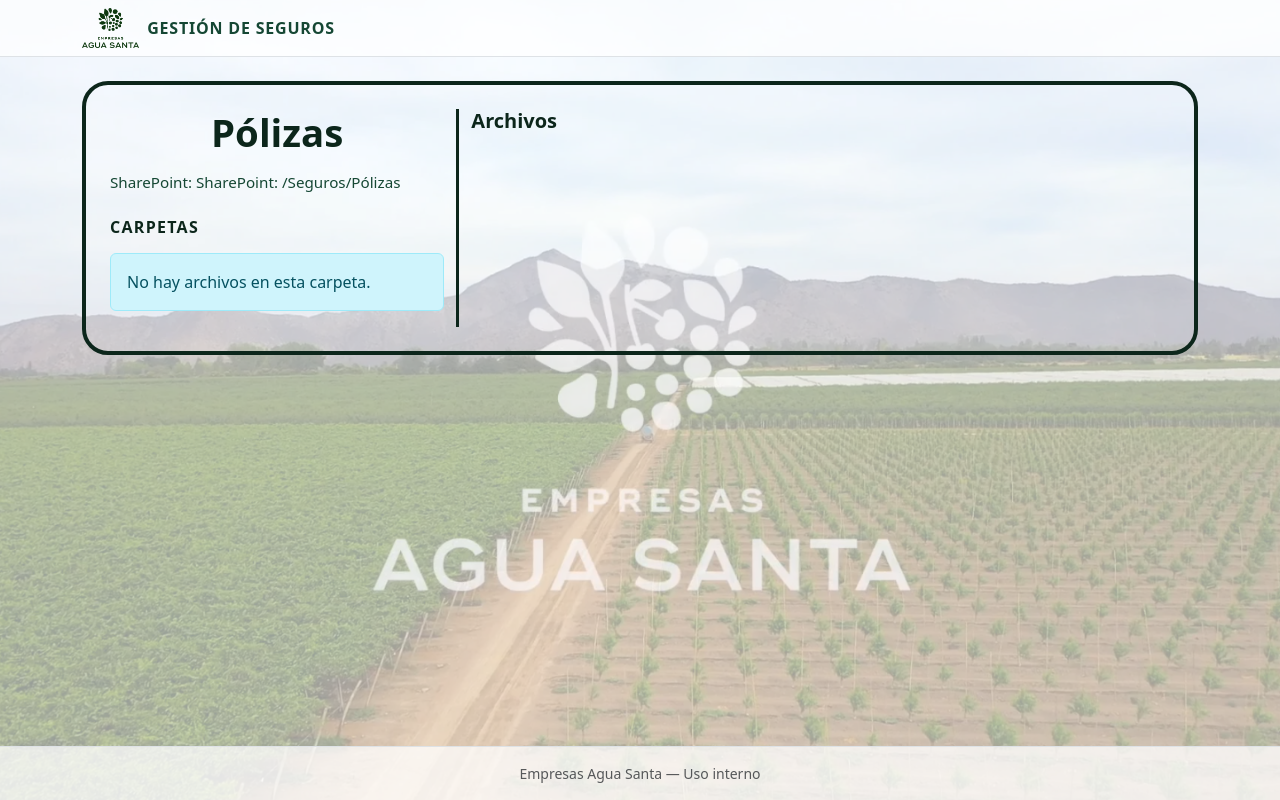
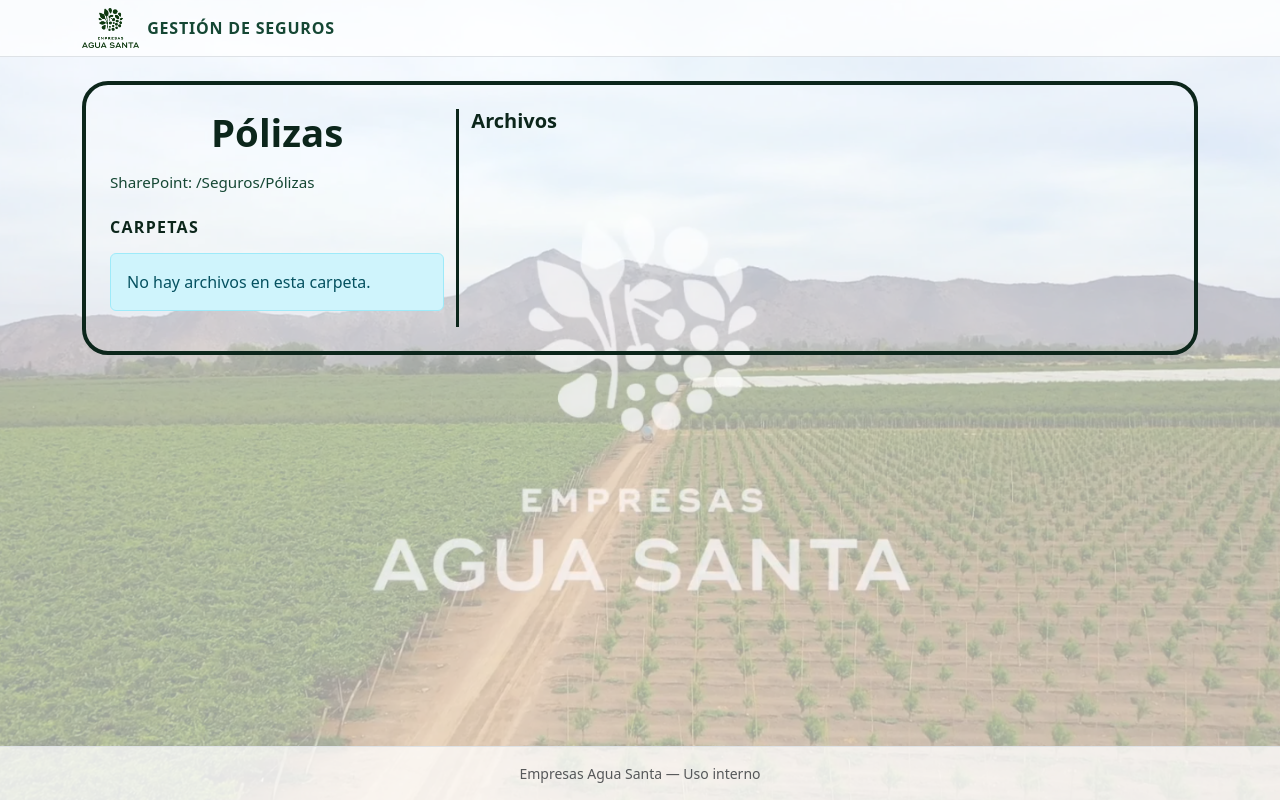
Before and after one commit to EdsonLazoAguaSanta/seguimiento_polizas, a FastAPI app: page /polizas_publicas in a window 1280 px wide. Run offline with FastAPI, Linux system fonts and the light colour scheme; data that the repository does not hold is empty.

Commit message:
Update polizas_publica.html

```diff
--- a/templates/polizas_publica.html
+++ b/templates/polizas_publica.html
@@ -63,7 +63,7 @@
       </h1>
 
       <p class="texto-origen mb-4">
-        SharePoint: {{ ruta_base }}
+        {{ ruta_base }}
       </p>
 
       <h2 class="h6 text-uppercase mb-3 panel-subtitulo" style="letter-spacing:.08em;">
```
